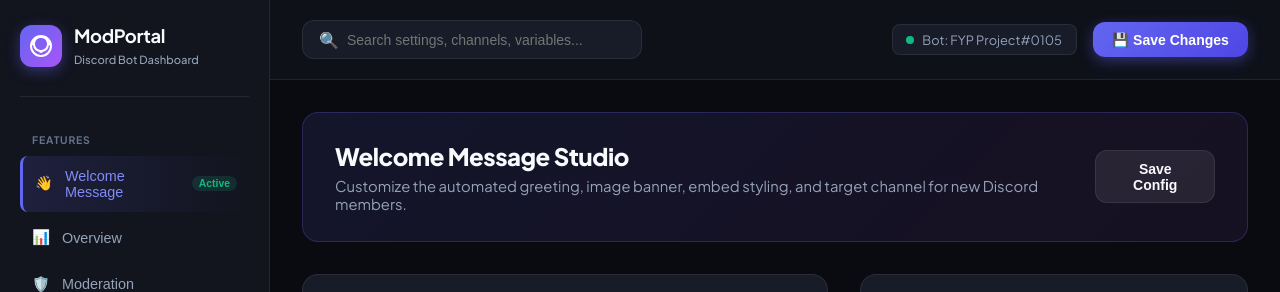
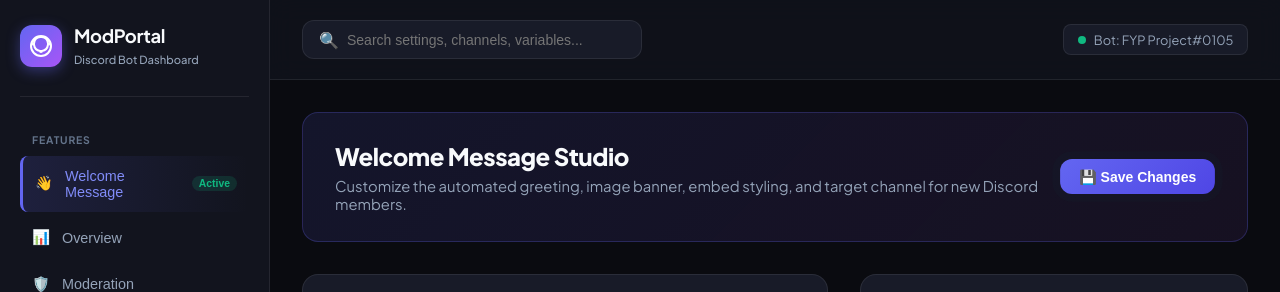
Before and after one commit to Hiruka123456/FYPDISBOT, a Next.js app: page / in a window 1280 px wide. Both pictures are taken after a click on the button "{server}". Shown: the top 292 px of the page. Built offline with nearby package versions, Linux system fonts and the light colour scheme.

Commit message:
Only show single reactive Save Changes button when modified

```diff
--- a/app/page.jsx
+++ b/app/page.jsx
@@ -11,12 +11,12 @@
 
 export default function DashboardPage() {
   const [activeTab, setActiveTab] = useState('welcome');
-  const [ping, setPing] = useState('< 10 ms');
   const [serverStatus, setServerStatus] = useState('Checking...');
   const [toastMessage, setToastMessage] = useState(null);
   const [isSaving, setIsSaving] = useState(false);
 
-  // Welcome Message State
+  // Initial / Saved State vs Current Edited State for dirty check
+  const [savedConfig, setSavedConfig] = useState(null);
   const [config, setConfig] = useState({
     enabled: true,
     channelId: '',
@@ -25,6 +25,13 @@
     imageUrl: 'https://images.unsplash.com/photo-1618005182384-a83a8bd57fbe?w=1200&auto=format&fit=crop&q=80',
     embedColor: '#6366f1',
   });
+
+  // Calculate if there are unsaved modifications
+  const isDirty = Boolean(
+    savedConfig &&
+    config &&
+    JSON.stringify(config) !== JSON.stringify(savedConfig)
+  );
 
   // Fetch initial welcome config and health status
   useEffect(() => {
@@ -37,12 +44,12 @@
 
         if (statusRes.ok) {
           setServerStatus('Dashboard Online');
-          setPing('8 ms');
         }
 
         if (configRes.ok) {
           const data = await configRes.json();
-          setConfig((prev) => ({ ...prev, ...data }));
+          setConfig(data);
+          setSavedConfig(data);
         }
       } catch {
         setServerStatus('Offline / Local');
@@ -57,6 +64,7 @@
   };
 
   const handleSave = async () => {
+    if (!isDirty) return;
     setIsSaving(true);
     try {
       const res = await fetch('/api/welcome', {
@@ -66,7 +74,8 @@
       });
 
       if (res.ok) {
-        showToast('✅ Welcome message settings saved successfully!');
+        setSavedConfig(config); // Reset dirty state, button disappears!
+        showToast('✅ Changes saved successfully!');
       } else {
         showToast('❌ Failed to save configuration.');
       }
@@ -173,7 +182,7 @@
 
       {/* Main Content Area */}
       <main className="main-content">
-        {/* Topbar */}
+        {/* Topbar (No duplicate save button) */}
         <header className="topbar">
           <div className="topbar-search">
             <span className="search-icon">🔍</span>
@@ -185,23 +194,33 @@
               <span className="bot-status-ring"></span>
               <span>Bot: FYP Project#0105</span>
             </div>
-            <button className="btn btn-primary" onClick={handleSave} disabled={isSaving}>
-              <span>{isSaving ? 'Saving...' : '💾 Save Changes'}</span>
-            </button>
           </div>
         </header>
 
         {/* Dashboard Body */}
         <div className="dashboard-body">
-          {/* Banner */}
+          {/* Banner with ONLY ONE conditional save button */}
           <div className="welcome-banner">
             <div className="welcome-text">
               <h1>Welcome Message Studio</h1>
               <p>Customize the automated greeting, image banner, embed styling, and target channel for new Discord members.</p>
             </div>
-            <button className="btn btn-secondary" onClick={handleSave}>
-              Save Config
-            </button>
+
+            {/* ONLY ONE Save Button: visible ONLY when something changed! */}
+            {isDirty && (
+              <button
+                className="btn btn-primary"
+                onClick={handleSave}
+                disabled={isSaving}
+                style={{
+                  animation: 'pulse 1.8s infinite',
+                  whiteSpace: 'nowrap',
+                  boxShadow: '0 0 15px rgba(99, 102, 241, 0.6)'
+                }}
+              >
+                <span>{isSaving ? 'Saving...' : '💾 Save Changes'}</span>
+              </button>
+            )}
           </div>
 
           {/* Welcome Editor Grid */}
@@ -395,8 +414,8 @@
                 {/* Helpful instructions */}
                 <div style={{ marginTop: '1rem', padding: '1rem', background: 'var(--bg-secondary)', borderRadius: 'var(--radius-md)', fontSize: '0.8rem', color: 'var(--text-muted)', lineHeight: '1.5' }}>
                   <p style={{ fontWeight: '600', color: 'var(--text-main)', marginBottom: '0.4rem' }}>💡 Quick Tips:</p>
-                  <p>• Type <code>!testwelcome</code> in any channel in your Discord server to test this card instantly.</p>
-                  <p style={{ marginTop: '0.25rem' }}>• To find a Channel ID: In Discord, go to Settings &gt; Advanced &gt; turn on <b>Developer Mode</b>, then right-click any channel and click <b>Copy Channel ID</b>.</p>
+                  <p>• Type <code>!testwelcome</code> in any Discord channel to test this card instantly.</p>
+                  <p style={{ marginTop: '0.25rem' }}>• To get a Channel ID: In Discord, go to Settings &gt; Advanced &gt; turn on <b>Developer Mode</b>, then right-click your welcome channel and click <b>Copy Channel ID</b>.</p>
                 </div>
               </div>
             </div>
```
